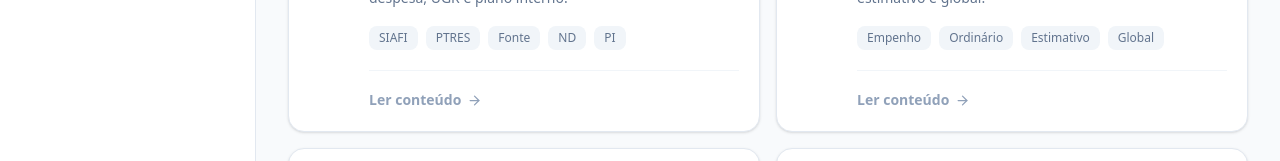
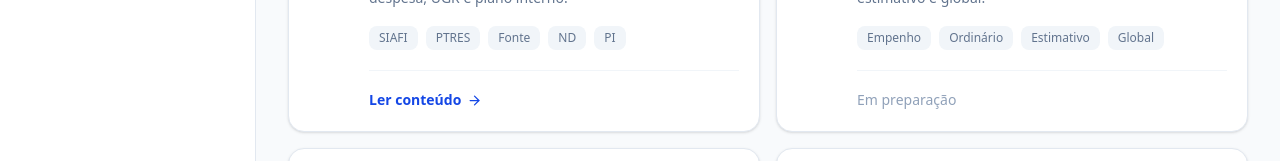
Before and after one commit to thiagoamorim-ship-it/sgofufcat, a React (Vite) app: page /base-conhecimento in a window 1280 px wide. Shown: the part 731-892 px from the top of the page. Built offline with nearby package versions, Linux system fonts and the light colour scheme.

Commit message:
feat: conecta artigos da base de conhecimento

```diff
--- a/src/pages/BaseConhecimento.tsx
+++ b/src/pages/BaseConhecimento.tsx
@@ -11,6 +11,7 @@ import {
   ShieldCheck,
   WalletCards,
 } from 'lucide-react';
+import { Link } from 'react-router-dom';
 
 type Category =
   | 'Todos'
@@ -28,6 +29,7 @@ type Article = {
   category: Exclude<Category, 'Todos'>;
   tags: string[];
   icon: typeof BookOpen;
+  path?: string;
 };
 
 const categories: Category[] = [
@@ -49,6 +51,7 @@ const articles: Article[] = [
     category: 'Orçamento e SIAFI',
     tags: ['SIAFI', 'PTRES', 'Fonte', 'ND', 'PI'],
     icon: Landmark,
+    path: '/base-conhecimento/estrutura-orcamentaria',
   },
   {
     id: 'tipos-empenho',
@@ -278,10 +281,19 @@ export default function BaseConhecimento() {
                       </div>
 
                       <div className="mt-5 border-t border-slate-100 pt-4">
-                        <span className="inline-flex items-center gap-1.5 text-sm font-semibold text-slate-400">
-                          Ler conteúdo
-                          <ArrowRight size={15} />
-                        </span>
+                        {article.path ? (
+                          <Link
+                            to={article.path}
+                            className="inline-flex items-center gap-1.5 text-sm font-semibold text-blue-700 transition hover:text-blue-800"
+                          >
+                            Ler conteúdo
+                            <ArrowRight size={15} />
+                          </Link>
+                        ) : (
+                          <span className="text-sm font-medium text-slate-400">
+                            Em preparação
+                          </span>
+                        )}
                       </div>
                     </div>
                   </div>
```
